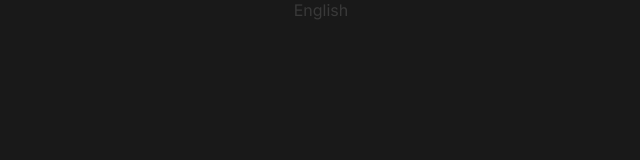
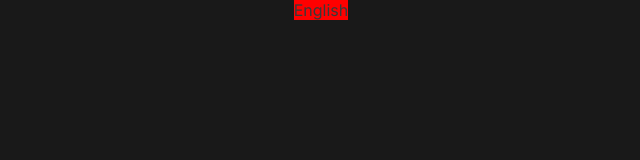
Before and after one commit to sebastianterleira/IAProyect, a Next.js app in the folder ia-proyect/: page / in a window 1280 px wide. Shown: the top 160 px of the page, without its empty margins (319-959 px from the left). Built offline with nearby package versions, Linux system fonts and the light colour scheme.

Commit message:
Add LanguageButton

```diff
--- a/ia-proyect/components/Button.js
+++ b/ia-proyect/components/Button.js
@@ -1,13 +1,17 @@
  "use client"
  import { useState } from "react";
+ import styles from '../styles/Button/Button.module.css'
  const Button = () => {
     const [language, setLanguage] = useState('es');
     const toggleLanguage = () => {
         setLanguage(language === 'es' ? 'en' : 'es');
     };
     return (
-        <button onClick={toggleLanguage}>
-            {language === 'es' ? 'English' : 'Español'}
+        <button
+            className={`${styles.button} ${language === 'en' ? styles['button--english'] : ''}`}
+            onClick={toggleLanguage}
+        >
+            {language === 'es' ? 'English' : 'Español'}
         </button>
     )
 };
--- /dev/null
+++ b/ia-proyect/styles/Button/Button.module.css
@@ -0,0 +1,8 @@
+.button {
+    background-color: red;
+}
+
+
+.button--english {
+    background-color: blue;
+}
```
